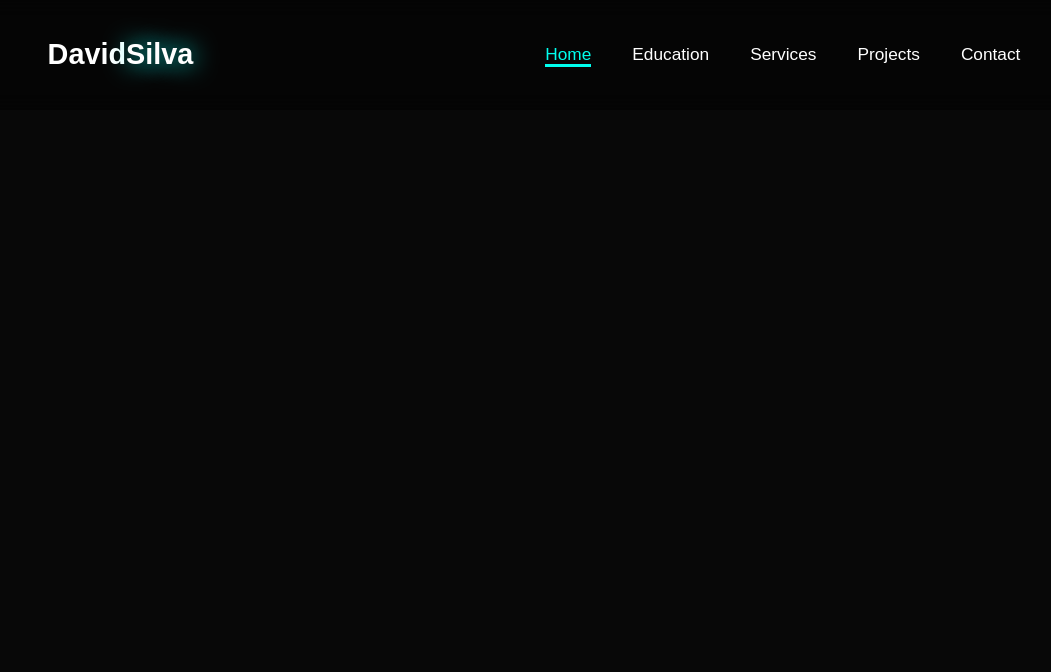
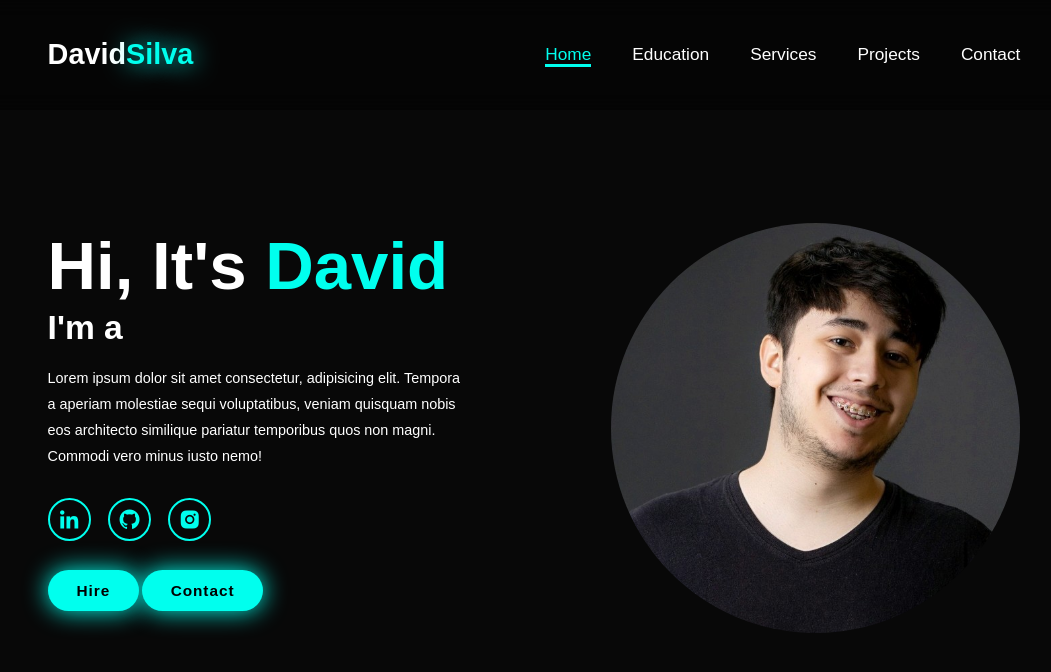
Before and after one commit to davsteixeira/portfolio-davsteixeira, a plain HTML site: page index.html in a window 1280 px wide. Shown: the whole page, without its empty margins (106-1157 px from the left). Drawn offline with nearby package versions, Linux system fonts and the light colour scheme.

Commit message:
feat: main section layout

```diff
--- a/index.html
+++ b/index.html
@@ -1,13 +1,14 @@
 <!DOCTYPE html>
 <html lang="en">
+
 <head>
     <meta charset="UTF-8">
-    <meta name="viewport"
-    content="width=device-width, initial-scale=1.0">
+    <meta name="viewport" content="width=device-width, initial-scale=1.0">
     <title>Davsteixeira</title>
     <link rel="stylesheet" href="style.css">
     <link rel="stylesheet" href="https://unpkg.com/boxicons@2.1.4/css/boxicons.min.css">
 </head>
+
 <body>
 
     <header class="header">
@@ -24,6 +25,31 @@
         </nav>
     </header>
 
+    <section class="home" id="home">
+        <div class="home-content">
+            <h1>Hi, It's <span>David</span></h1>
+            <h3 class="text-animation">I'm a <span></span></h3>
+            <p>Lorem ipsum dolor sit amet consectetur, adipisicing elit. Tempora a aperiam molestiae sequi voluptatibus,
+                veniam quisquam nobis eos architecto similique pariatur temporibus quos non magni. Commodi vero minus
+                iusto nemo!</p>
+
+            <div class="social-icons">
+                <a href="#"><i class='bx bxl-linkedin'></i></a>
+                <a href="#"><i class='bx bxl-github'></i></a>
+                <a href="#"><i class='bx bxl-instagram-alt'></i></a>
+            </div>
+
+            <div class="btn-group">
+                <a href="#" class="btn">Hire</a>
+                <a href="#contact" class="btn">Contact</a>
+            </div>
+        </div>
+            <div class="home-img">
+                <img src="image.jpg" alt="David Silva">
+            </div>
+    </section>
+
     <script src="script.js"></script>
 </body>
+
 </html>
--- a/style.css
+++ b/style.css
@@ -64,3 +64,96 @@ body {
     color: var(--main-color);
     display: none;
 }
+
+section{
+    min-height: 100vh;
+    padding: 10rem 12% 10rem;
+}
+.home{
+    display: flex;
+    justify-content: center;
+    align-items: center;
+    gap: 15rem;
+}
+.home-content{
+    display: flex;
+    flex-direction: column;
+    align-items: baseline;
+    text-align: left;
+    justify-content: center;
+    margin-top: 3rem;
+}
+span{
+    color: var(--main-color);
+}
+.logo span{
+    color: var(--main-color);
+}
+.home-content h3{
+    margin-bottom: 2rem;
+    margin-top: 1rem;
+    font-size: 3.5rem;
+}
+.home-content h1{
+    font-size: 7rem;
+    font-weight: 700;
+    margin-top: 1.5rem;
+    line-height: 1;
+}
+.home-img{
+    border-radius: 50%;
+}
+.home-img img{
+    position: relative;
+    top: 3rem;
+    width: 32vw;
+    border-radius: 50%;
+    box-shadow: 0 0 25px var (--main-color);
+    cursor: pointer;
+    transition: 0.4s ease-in-out;
+}
+.home-img img:hover{
+    box-shadow: 0 0 25px var(--main-color),
+                0 0 50px var(--main-color),
+                0 0 100px var(--main-color);
+}
+.home-content p{
+    font-size: 1.5rem;
+    font-weight: 500;
+    line-height: 1.8;
+    max-width: 1000px;
+}
+.social-icons a{
+    display: inline-flex;
+    justify-content: center;
+    align-items: center;
+    width: 4.5rem;
+    height: 4.5rem;
+    background: transparent;
+    border: 2px solid var(--main-color);
+    font-size: 2.5rem;
+    border-radius: 50%;
+    color: var(--main-color);
+    margin: 3rem 1.5rem 3rem 0;
+    transition: 0.3s ease-in-out;
+}
+.social-icons a:hover{
+    color: var(--text-color);
+    transform: scale(1.3)translateY(-5px);
+    box-shadow: 0 0 25px var(--main-color);
+    background-color: var(--main-color);
+}
+.btn{
+    display: inline-block;
+    padding: 1rem 2.8rem;
+    background: var(--main-color);
+    box-shadow: 0 0 25px var(--main-color);
+    border-radius: 4rem;
+    font-size: 1.6rem;
+    color: black;
+    border: 2px solid transparent;
+    letter-spacing: 0.1rem;
+    font-weight: 600;
+    transition: 0.3s ease-in-out;
+    cursor: pointer;
+}
```
Also changed, not shown: image.jpg (added).
